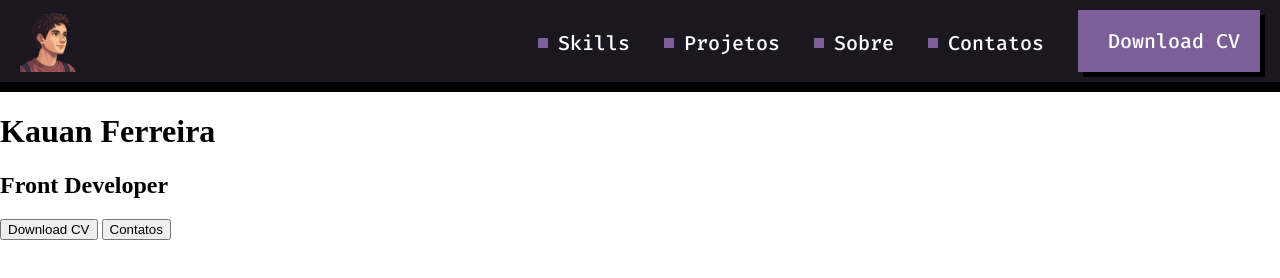
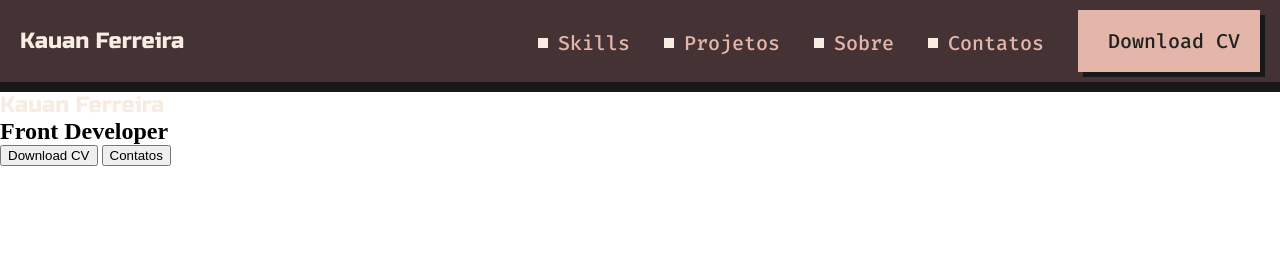
Before and after one commit to kafs87/header-portfolio, a plain HTML site: page index.html in a window 1280 px wide. Drawn offline with Linux system fonts and the light colour scheme.

Commit message:
commit finalizando o desafio top-top-top, alterei as cores e algumas configurações

```diff
--- a/css/index.css
+++ b/css/index.css
@@ -1,24 +1,35 @@
 :root {
     --color-black-first: #000;
-    --color-black-second: #1A1721;
-    --color-black-third: #828282;
-    --color-first: #F25A70;
-    --color-second: #7C5E99;
-    --color-third: #fff;
-    --color-fourth: #4C5B84;
-    --color-fifth: #CF9EFF;
+    --color-black-second: #30302E;
+    --color-black-third: #0A0A09;
+    --color-white: #FFF;
+    --color-melon: #E0AFA0;
+    --color-linen: #F7ECE1;
+    --color-silver: #BCB8B1;
+    --color-battleship-gray: #8A817C;
+    --color-taupe: #463F3A;
+    --color-cinereous: #886f68;
+    --color-licorice: #311c1f;
     --color-error: #BA1F33;
     --color-sucess: #62C370;
     --color-warning: #CEB02A;
-
 }
 
 header {
-    background-color: var(--color-black-second);
+    background-color: var(--color-licorice);
     border-bottom: solid 10px var(--color-black-first);
     padding: 10px 20px;
     display: flex;
+    align-items: center;
     justify-content: space-between;
+    opacity: 0.9;
+}
+
+h1 {
+    color: var(--color-linen);
+    font-family: 'Russo One';
+    font-size: 22px;
+    font-weight: 400;
 }
 
 nav {
@@ -26,7 +37,7 @@ nav {
 }
 
 a {
-    color: var(--color-third);
+    color: var(--color-melon);
     display: inline-flex;
     align-items: center;
     font-size: 20px;
@@ -34,31 +45,33 @@ a {
     font-weight: 500;
     text-decoration: none;
     margin-right: 30px;
-    transition:  0.7s;
+    transition: transform 0.7s linear(0 0%, 0.22 2.1%, 0.86 6.5%, 1.11 8.6%, 1.3 10.7%, 1.35 11.8%, 1.37 12.9%, 1.37 13.7%, 1.36 14.5%, 1.32 16.2%, 1.03 21.8%, 0.94 24%, 0.89 25.9%, 0.88 26.85%, 0.87 27.8%, 0.87 29.25%, 0.88 30.7%, 0.91 32.4%, 0.98 36.4%, 1.01 38.3%, 1.04 40.5%, 1.05 42.7%, 1.05 44.1%, 1.04 45.7%, 1 53.3%, 0.99 54.4%, 0.98 57.5%, 0.99 60.7%, 1 68.1%, 1.01 72.2%, 1 86.7%, 1 100%);
 }
 
 a::before {
     content: "";
-    background-color: var(--color-second);
+    background-color: var(--color-linen);
     height: 10px;
     width: 10px;
     margin-right: 10px;
+    text-shadow: 5px 5px 0 var(--color-black-first);
 }
 
 a:hover {
     transform: scale(1.07);
-    color: var(--color-fifth);
+    color: var(--color-white);
 }
 
 #btn-menu {
     display: inline-block;
-    background-color: var(--color-second);
+    color: var(--color-black-third);
+    background-color: var(--color-melon);
     box-shadow: 5px 5px 0 var(--color-black-first);
     padding: 18px 20px;
     margin-right: 0;
 }
 
 #btn-menu:hover {
-    background-color: var(--color-fifth);
-    color: #1A1721;
+    background-color: var(--color-cinereous);
+    color: var(--color-white);
 }
--- a/css/reset.css
+++ b/css/reset.css
@@ -1,3 +1,3 @@
-body {
+body, h1, h2, h3 {
     margin: 0;
 }
--- a/index.html
+++ b/index.html
@@ -1,19 +1,22 @@
 <!DOCTYPE html>
 <html lang="pt-BR">
+
 <head>
     <meta charset="UTF-8">
     <meta name="viewport" content="width=device-width, initial-scale=1.0">
     <title>Portfólio | Kauan Ferreira</title>
     <link rel="preconnect" href="https://fonts.googleapis.com">
     <link rel="preconnect" href="https://fonts.gstatic.com" crossorigin>
-    <link href="https://fonts.googleapis.com/css2?family=Fira+Code:wght@300..700&family=Oswald:wght@200..700&display=swap" rel="stylesheet">
+    <link
+        href="https://fonts.googleapis.com/css2?family=Fira+Code:wght@300..700&family=Press+Start+2P&family=Russo+One&display=swap"
+        rel="stylesheet">
     <link rel="stylesheet" href="css/reset.css">
     <link rel="stylesheet" href="css/index.css">
 </head>
 
 <body>
     <header>
-        <img src="assets/img/profilepic.png" alt="Avatar do Kauan Ferreira">
+        <h1>Kauan Ferreira</h1>
         <nav>
             <a href="" lang="en">Skills</a>
             <a href="">Projetos</a>
@@ -32,4 +35,5 @@
         <img src="" alt="">
     </div>
 </body>
+
 </html>
```
Lines whose indentation alone changed are shown as unchanged.
